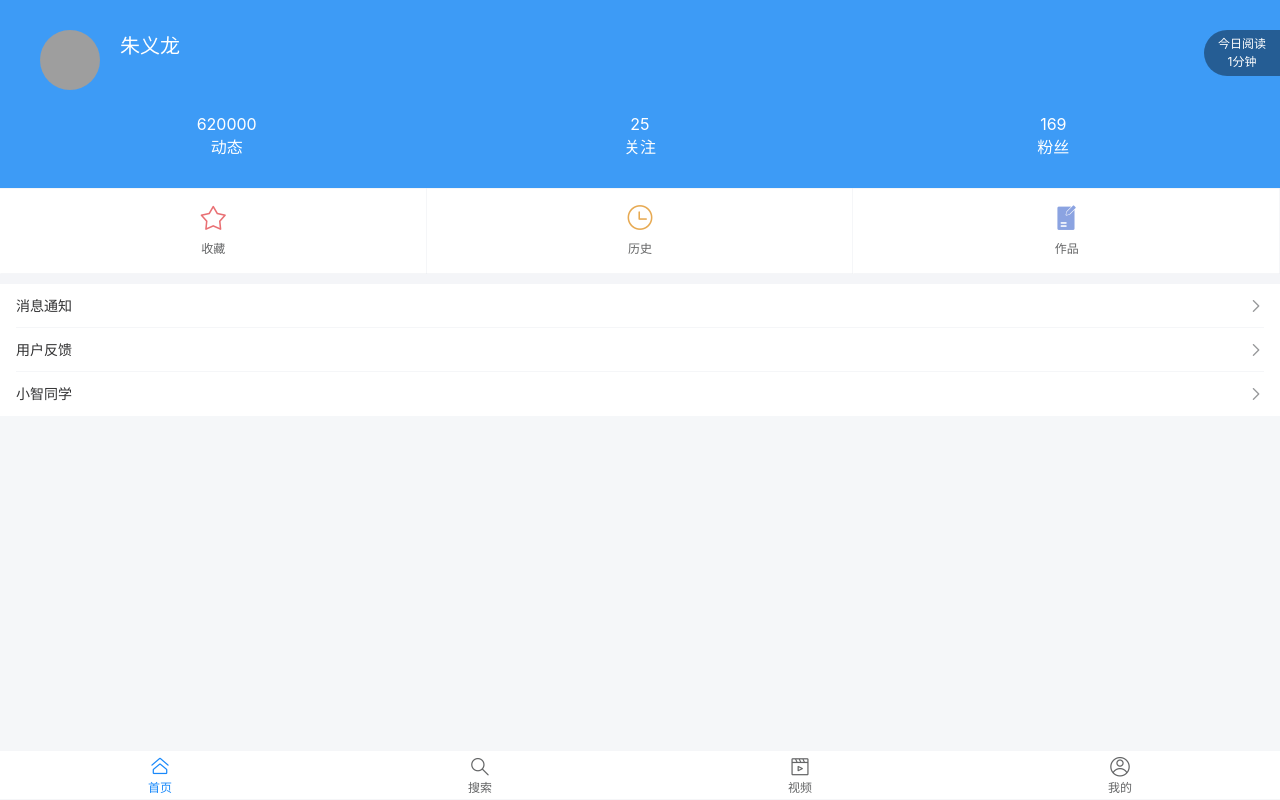
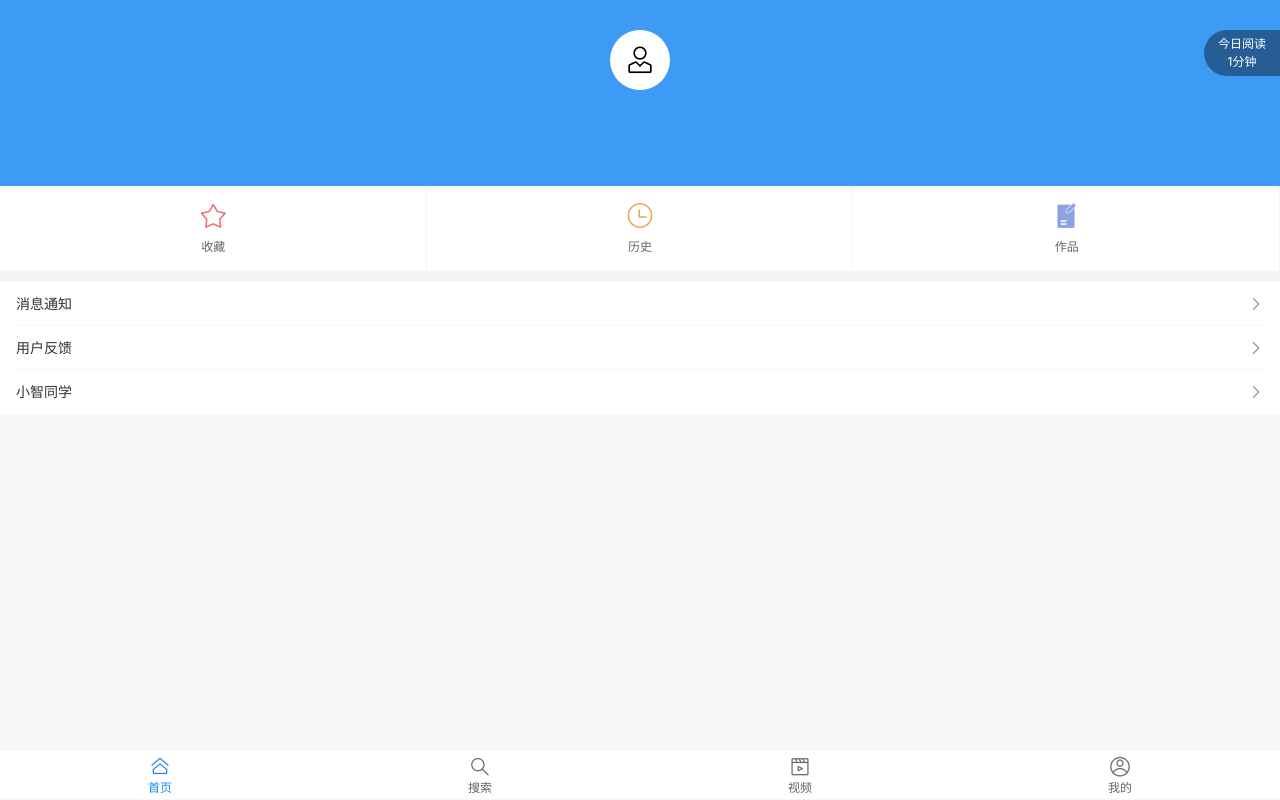
Before and after one commit to MangoIsGreat/mobile_toutiao, a Vue app: page /#/my in a window 1280 px wide. Built offline with nearby package versions, Linux system fonts and the light colour scheme; grey boxes are pictures that could not be loaded.

Commit message:
我的-静态页面-完成未登录的结构样式

```diff
--- a/src/views/my/my.vue
+++ b/src/views/my/my.vue
@@ -1,7 +1,8 @@
 <template>
   <div class="user">
     <!-- 用户个人信息区域: -->
-    <div class="myInfo">
+    <div>
+      <div v-if="isLogin" class="myInfo">
         <div class="userInfo">
           <div class="uImg">
             <img src="https://f10.baidu.com/it/u=1900326330,1437211603&fm=72" alt="">
@@ -27,6 +28,16 @@
           </div>
         </div>
       </div>
+      <div v-else class="noLogin">
+        <div class="userImg">
+          <van-icon class="noLogin-user" name="user-o" />
+        </div>
+        <div class="today">
+          <div>今日阅读</div>
+          <div>1分钟</div>
+        </div>
+      </div>
+    </div>
     <!-- 收藏区域： -->
     <div class="collect">
       <van-grid :column-num="3">
@@ -46,7 +57,12 @@
 
 <script>
 export default {
-
+  name: 'my',
+  data () {
+    return {
+      isLogin: false
+    }
+  }
 }
 </script>
 
@@ -98,6 +114,39 @@ export default {
     }
   }
 
+  .noLogin {
+    height: 186px;
+    background-color: rgb(61, 155, 246);
+    overflow: hidden;
+    .userImg {
+      width: 60px;
+      height: 60px;
+      background-color: #fff;
+      border-radius: 50%;
+      margin: 30px auto;
+      display: flex;
+      justify-content: center;
+      .noLogin-user {
+        line-height: 60px;
+        font-size: 30px;
+      }
+    }
+    .today {
+        position: absolute;
+        right: 0px;
+        top: 30px;
+        background-color: rgba(0, 0, 0, .4);
+        border-radius: 50px 0 0 50px;
+        padding: 5px 14px;
+        text-align: center;
+        div {
+          color: #fff;
+          font-size: 12px;
+          line-height: 18px;
+        }
+      }
+  }
+
   .collect {
     .collection {
       color: rgb(233, 112, 116);
```
Lines whose indentation alone changed are shown as unchanged.
